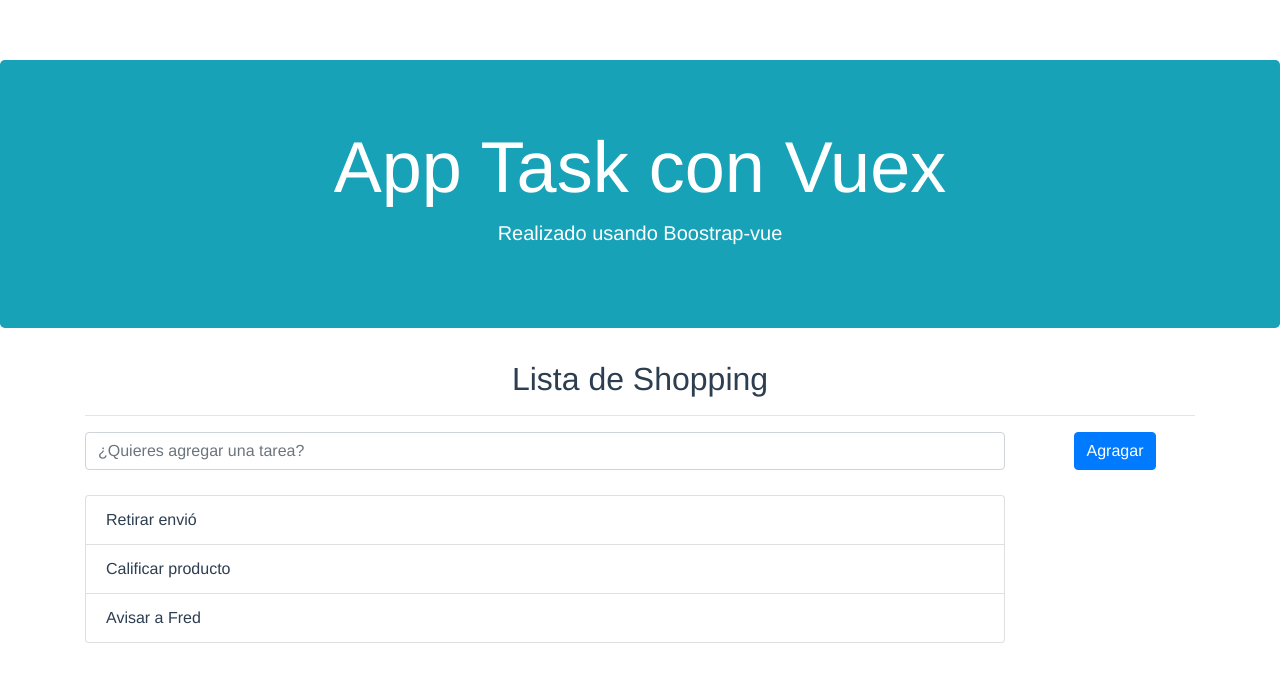
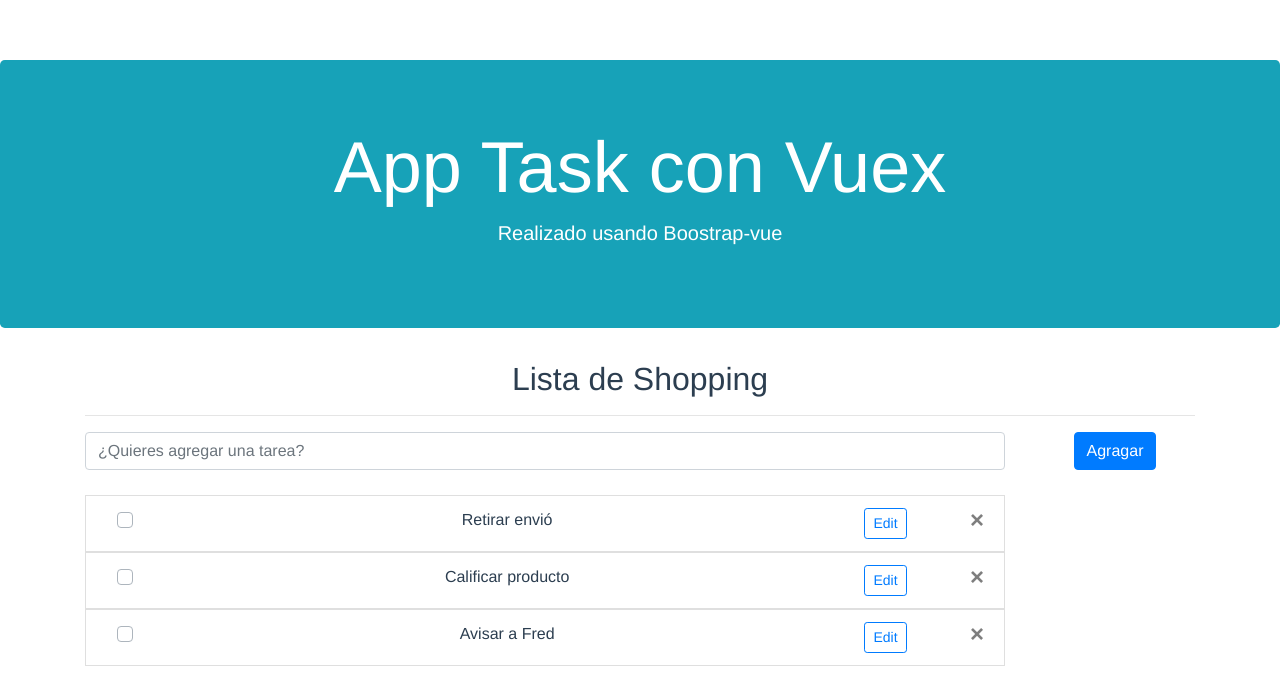
Before and after one commit to EspiFreelancer/VueJS-simple-task, a Vue app: page / in a window 1280 px wide. Shown: the top 692 px of the page. Built offline with nearby package versions, Linux system fonts and the light colour scheme.

Commit message:
Build the basic structure of the TodoItem component

```diff
--- a/src/components/TodoItem.vue
+++ b/src/components/TodoItem.vue
@@ -1,17 +1,45 @@
 <template>
-	<p>Componente items en construcción</p>
+	<div class="todo-item">
+		<b-list-group-item>
+			<b-row>
+				<b-col cols="1">
+					<b-form-checkbox>
+					</b-form-checkbox>
+				</b-col>
+				<b-col cols="9">
+					<span>{{ item.name }}</span>
+				</b-col>
+				<b-col cols="1">
+					<b-btn size="sm" variant="outline-primary" @click="editItem(item)">Edit</b-btn>
+				</b-col>
+				<b-col cols="1">
+					<b-btn-close @click="removeItem(item)"></b-btn-close>
+				</b-col>
+			</b-row>
+		</b-list-group-item>
+	</div>
 </template>
 
 <script>
 export default {
 
-  name: 'TodoItem',
+	name: 'TodoItem',
 
-  data () {
-    return {
+	props: ['item'],
 
-    }
-  }
+	data () {
+		return {
+
+		}
+	},
+	methods: {
+		removeItem(item) {
+			this.$store.commit("removeItem", item)
+		},
+		editItem(item) {
+			console.log("Editando: " + item.name)
+		}
+	}
 }
 </script>
 
--- a/src/components/TodoList.vue
+++ b/src/components/TodoList.vue
@@ -24,9 +24,7 @@
 		<b-row>
 			<b-col md="10">
 				<b-list-group>
-					<b-list-group-item v-for="(item, index) in items" :key="index" :item="item">
-						{{ item.name }}
-					</b-list-group-item>
+					<TodoItem v-for="(item, index) in items" :key="index" :item="item" />
 				</b-list-group>
 			</b-col>
 		</b-row>
@@ -36,11 +34,15 @@
 
 <script>
 	import { mapState, mapActions } from 'vuex';
+	import TodoItem from './TodoItem.vue';
 
 	export default {
 
 		name: 'TodoList',
 
+		components: {
+			TodoItem
+		},
 		data() {
 			return {
 				item:''
```
